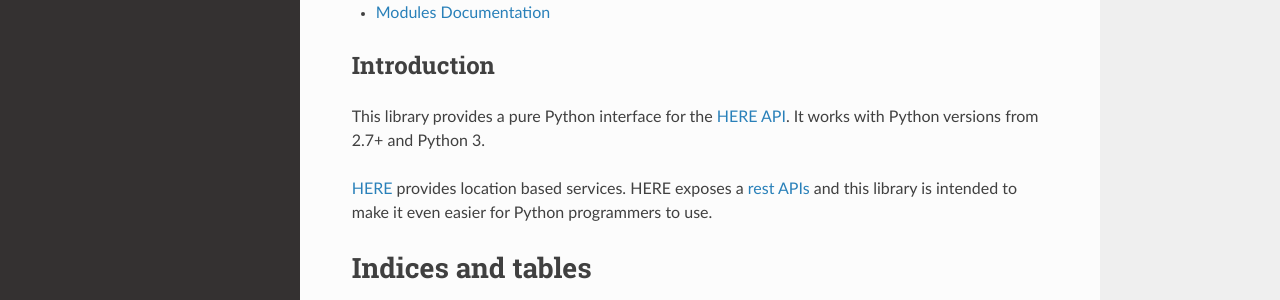
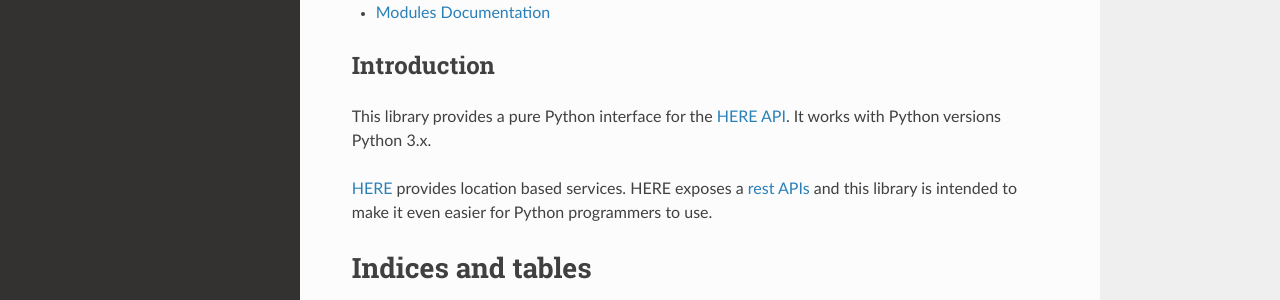
Before and after one commit to abdullahselek/HerePy, a Sphinx documentation site: the page built from docs/index.rst, in a window 1280 px wide and 970 px high. Shown: the part 399-699 px from the top of the window. Built offline with Sphinx 7.4.7 and the Read the Docs theme 2.0.0, drawn with Linux system fonts in a browser that asks for light colours.

Commit message:
Update readme and docs.

```diff
--- a/README.rst
+++ b/README.rst
@@ -26,7 +26,7 @@
 Introduction
 ============
 
-This library provides a pure Python interface for the `HERE API <https://developer.here.com/>`_. It works with Python versions from 2.7+ and Python 3.
+This library provides a pure Python interface for the `HERE API <https://developer.here.com/>`_. It works with Python versions Python 3.x.
 
 `HERE <https://www.here.com/>`_ provides location based services. HERE exposes a `rest APIs <https://developer.here.com/documentation>`_ and this library is intended to make it even easier for Python programmers to use.
 
--- a/docs/index.rst
+++ b/docs/index.rst
@@ -21,7 +21,7 @@
 Introduction
 ------------
 
-This library provides a pure Python interface for the `HERE API <https://developer.here.com/>`_. It works with Python versions from 2.7+ and Python 3.
+This library provides a pure Python interface for the `HERE API <https://developer.here.com/>`_. It works with Python versions Python 3.x.
 
 `HERE <https://www.here.com/>`_ provides location based services. HERE exposes a `rest APIs <https://developer.here.com/documentation>`_ and this library is intended to make it even easier for Python programmers to use.
 
```
